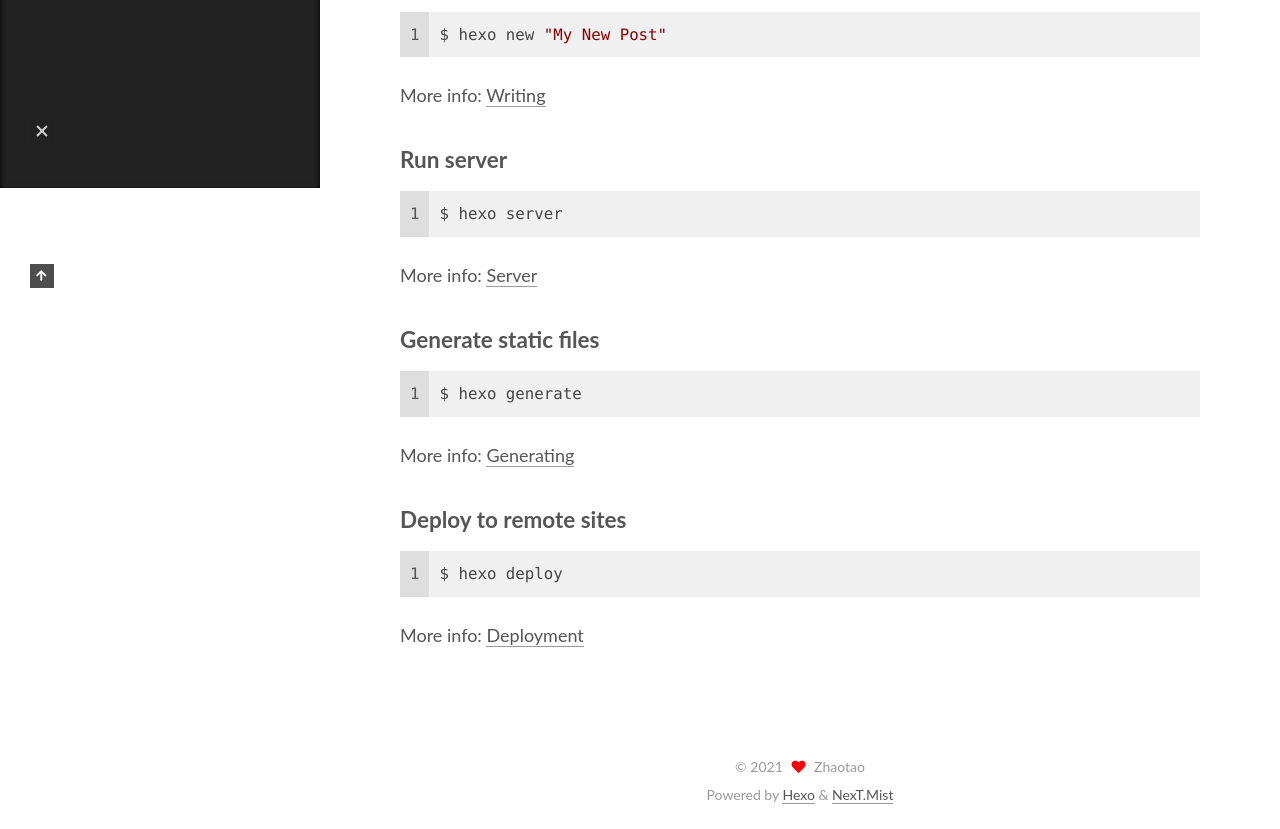
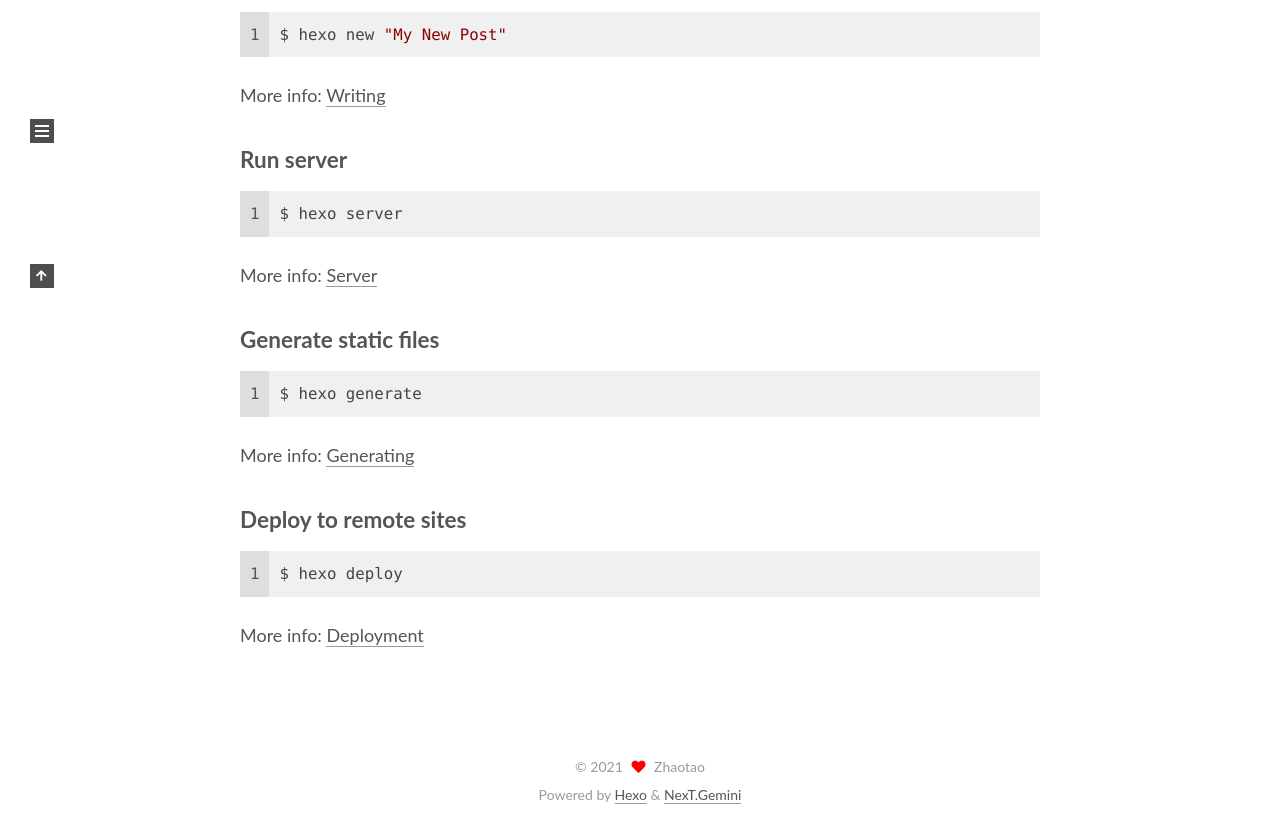
Before and after one commit to zhaotaogit/zhaotaogit.github.io, a plain HTML site: page 2021/04/24/hello-world/index.html in a window 1280 px wide. Shown: the part 612-1441 px from the top of the page. Drawn offline with nearby package versions, Linux system fonts and the light colour scheme.

Commit message:
Site updated: 2021-04-25 13:22:14

```diff
--- a/2021/04/24/hello-world/index.html
+++ b/2021/04/24/hello-world/index.html
@@ -21,7 +21,7 @@
 
 <script class="hexo-configurations">
     var NexT = window.NexT || {};
-    var CONFIG = {"hostname":"zhaotaogit.github.io","root":"/","images":"/images","scheme":"Mist","version":"8.3.0","exturl":false,"sidebar":{"position":"left","display":"post","padding":18,"offset":12},"copycode":false,"bookmark":{"enable":false,"color":"#222","save":"auto"},"fancybox":false,"mediumzoom":false,"lazyload":false,"pangu":false,"comments":{"style":"tabs","active":null,"storage":true,"lazyload":false,"nav":null},"motion":{"enable":true,"async":false,"transition":{"post_block":"fadeIn","post_header":"fadeInDown","post_body":"fadeInDown","coll_header":"fadeInLeft","sidebar":"fadeInUp"}},"prism":false,"i18n":{"placeholder":"Searching...","empty":"We didn't find any results for the search: ${query}","hits_time":"${hits} results found in ${time} ms","hits":"${hits} results found"}};
+    var CONFIG = {"hostname":"zhaotaogit.github.io","root":"/","images":"/images","scheme":"Gemini","version":"8.3.0","exturl":false,"sidebar":{"position":"left","display":"post","padding":18,"offset":12},"copycode":false,"bookmark":{"enable":false,"color":"#222","save":"auto"},"fancybox":false,"mediumzoom":false,"lazyload":false,"pangu":false,"comments":{"style":"tabs","active":null,"storage":true,"lazyload":false,"nav":null},"motion":{"enable":true,"async":false,"transition":{"post_block":"fadeIn","post_header":"fadeInDown","post_body":"fadeInDown","coll_header":"fadeInLeft","sidebar":"fadeInUp"}},"prism":false,"i18n":{"placeholder":"Searching...","empty":"We didn't find any results for the search: ${query}","hits_time":"${hits} results found in ${time} ms","hits":"${hits} results found"}};
   </script>
 <meta name="description" content="Welcome to Hexo! This is your very first post. Check documentation for more info. If you get any problems when using Hexo, you can find the answer in troubleshooting or you can ask me on GitHub. Hello">
 <meta property="og:type" content="article">
@@ -308,7 +308,7 @@
   </span>
   <span class="author" itemprop="copyrightHolder">Zhaotao</span>
 </div>
-  <div class="powered-by">Powered by <a href="https://hexo.io/" class="theme-link" rel="noopener" target="_blank">Hexo</a> & <a href="https://theme-next.js.org/mist/" class="theme-link" rel="noopener" target="_blank">NexT.Mist</a>
+  <div class="powered-by">Powered by <a href="https://hexo.io/" class="theme-link" rel="noopener" target="_blank">Hexo</a> & <a href="https://theme-next.js.org/" class="theme-link" rel="noopener" target="_blank">NexT.Gemini</a>
   </div>
 
     </div>
@@ -316,7 +316,7 @@
 
 
   <script src="https://cdn.jsdelivr.net/npm/animejs@3.2.1/lib/anime.min.js"></script>
-<script src="/js/utils.js"></script><script src="/js/motion.js"></script><script src="/js/schemes/muse.js"></script><script src="/js/next-boot.js"></script>
+<script src="/js/utils.js"></script><script src="/js/motion.js"></script><script src="/js/next-boot.js"></script>
 
 
 
```
Also changed, not shown: archives/2021/04/index.html (+3 -3 lines), archives/2021/index.html (+3 -3 lines), archives/index.html (+3 -3 lines), index.html (+3 -3 lines).
